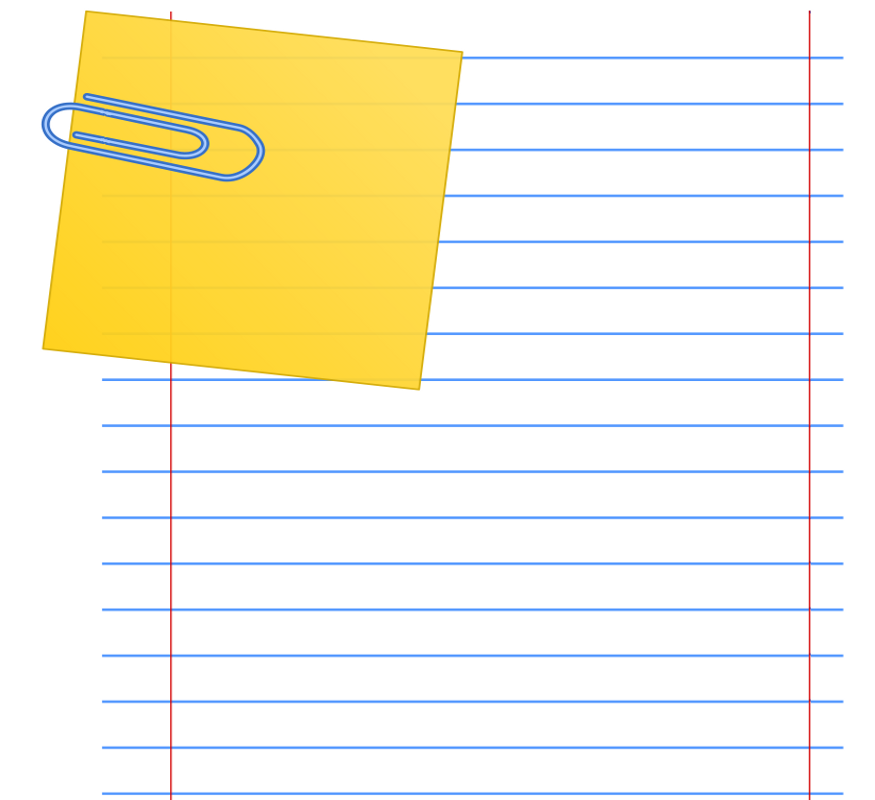
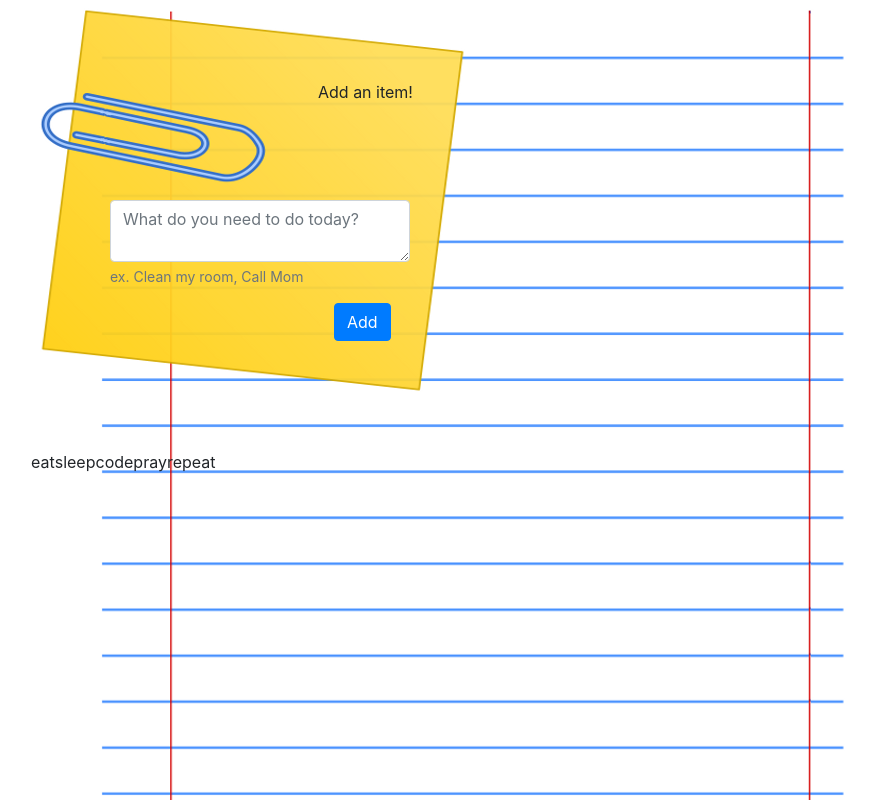
Before and after one commit to AnnaxGrace/react, a React (Create React App) app in the folder todo/: page / in a window 1280 px wide. Shown: the top 800 px of the page, without its empty margins (39-914 px from the left). Built offline with nearby package versions, Linux system fonts and the light colour scheme.

Commit message:
Added form w/ submit button and brought over todos.map to todos container

```diff
--- a/todo/src/Components/TodoContainer.js
+++ b/todo/src/Components/TodoContainer.js
@@ -24,7 +24,33 @@ function TodoContainer() {
 
   return (
     <Container className="note">
+        <Row>
+        <Col className="add-title">Add an item!</Col>
+      </Row>
+      <Row>
+        <Col className="add-form">
+          <Form>
+            <Form.Group controlId="formAddNote">
+              <Form.Control
+                as="textarea"
+                placeholder="What do you need to do today?"
+              />
+              <Form.Text className="text-muted">
+                ex. Clean my room, Call Mom
+              </Form.Text>
+            </Form.Group>
 
+            <Button className="add-btn" variant="primary" type="submit">
+              Add
+            </Button>
+          </Form>
+        </Col>
+      </Row>
+      <Row className="todo-row">
+          {todos.map((t, i) => (
+            <Todo key={i} item={t} />
+          ))}
+      </Row>
     </Container>
   );
 }
```
Also changed, not shown: 1 other file (tests, documents, lock files or other folders).
